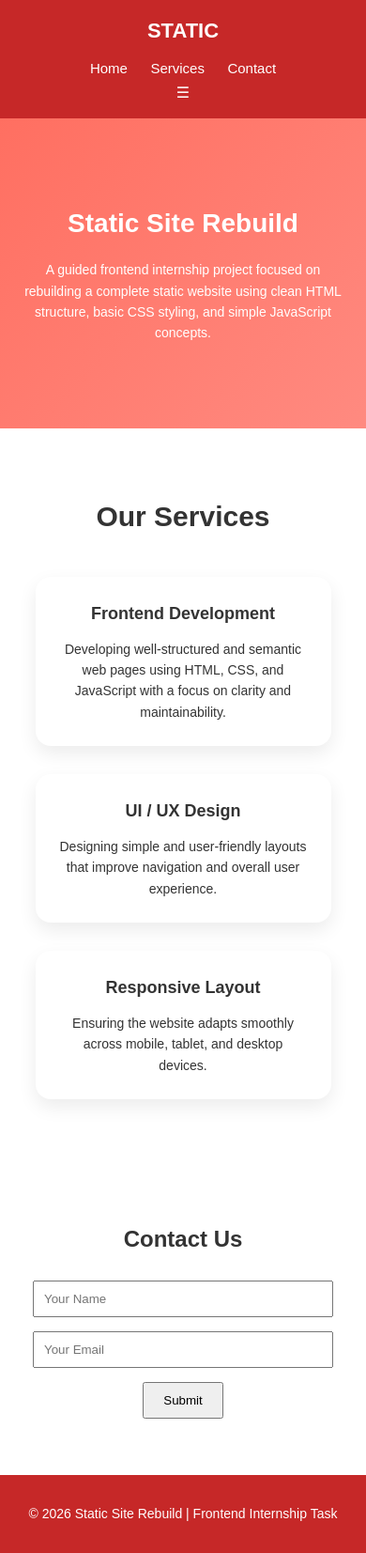
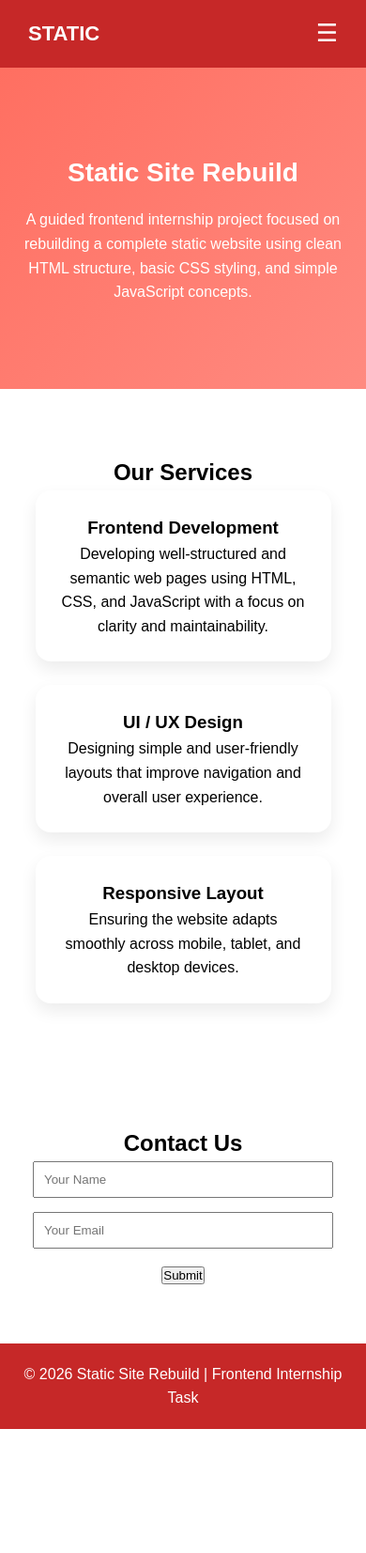
Before and after one commit to snehathakor048-maker/week3-Static-Site-Rebuild-Day-14, a plain HTML site: page index.html in a window 390 px wide. Shown: the whole page at 94% size. After the commit the page ends 1521 px from the top, so only its background shows below. Drawn offline with Linux system fonts and the light colour scheme; a script that the page names is missing.

Commit message:
Update style.css

```diff
--- a/style.css
+++ b/style.css
@@ -2,22 +2,22 @@
     margin: 0;
     padding: 0;
     box-sizing: border-box;
-    font-family: Arial, Helvetica, sans-serif;
+    font-family: Arial, sans-serif;
 }
 
 body {
     line-height: 1.6;
-    color: #333;
 }
 
 
 .navbar {
     background: #c62828;
     color: #fff;
-    padding: 15px 40px;
+    padding: 15px 30px;
     display: flex;
     justify-content: space-between;
     align-items: center;
+    position: relative;
 }
 
 .logo {
@@ -25,14 +25,23 @@ body {
     font-weight: bold;
 }
 
+.nav-links {
+    display: flex;
+}
+
 .nav-links a {
     color: #fff;
     text-decoration: none;
     margin-left: 20px;
-    font-size: 15px;
 }
 
-/* ===== HERO SECTION ===== */
+.hamburger {
+    display: none;
+    font-size: 26px;
+    cursor: pointer;
+}
+
+
 .hero {
     background: linear-gradient(135deg, #ff6f61, #ff8a80);
     color: #fff;
@@ -41,14 +50,13 @@ body {
 }
 
 .hero h1 {
-    font-size: 42px;
+    font-size: 40px;
     margin-bottom: 15px;
 }
 
 .hero p {
     max-width: 800px;
     margin: auto;
-    font-size: 16px;
 }
 
 
@@ -57,43 +65,25 @@ body {
     text-align: center;
 }
 
-.services h2 {
-    font-size: 30px;
-    margin-bottom: 40px;
-}
-
 .card-wrapper {
     display: flex;
     justify-content: center;
-    gap: 30px;
+    gap: 25px;
     flex-wrap: wrap;
 }
 
 .service-card {
+    width: 300px;
     background: #fff;
+    padding: 25px;
     border-radius: 16px;
-    padding: 25px;
-    width: 300px;
-    box-shadow: 0 8px 20px rgba(0,0,0,0.08);
-}
-
-.service-card h3 {
-    margin-bottom: 12px;
-    font-size: 18px;
-}
-
-.service-card p {
-    font-size: 14px;
+    box-shadow: 0 8px 18px rgba(0,0,0,0.08);
 }
 
 
 .contact {
     padding: 60px 20px;
     text-align: center;
-}
-
-.contact h2 {
-    margin-bottom: 25px;
 }
 
 .contact form {
@@ -107,49 +97,46 @@ body {
     margin-bottom: 15px;
 }
 
-.contact button {
-    padding: 10px 20px;
-    cursor: pointer;
-}
-
 
 .footer {
     background: #c62828;
     color: #fff;
     text-align: center;
-    padding: 25px 15px;
-}
-
-.footer p {
-    font-size: 14px;
-    margin: 5px 0;
+    padding: 20px;
 }
 
 
 @media (max-width: 768px) {
 
-    .navbar {
-        flex-direction: column;
-        text-align: center;
+    .hamburger {
+        display: block;
     }
 
     .nav-links {
-        margin-top: 10px;
+        position: absolute;
+        top: 60px;
+        left: 0;
+        width: 100%;
+        background: #c62828;
+        flex-direction: column;
+        align-items: center;
+        display: none;
+        padding: 15px 0;
     }
 
     .nav-links a {
-        margin: 0 10px;
-        display: inline-block;
+        margin: 10px 0;
+        font-size: 16px;
+    }
+
+    .nav-links.show {
+        display: flex;
     }
 
     .hero h1 {
         font-size: 28px;
     }
 
-    .hero p {
-        font-size: 14px;
-    }
-
     .service-card {
         width: 90%;
     }
```
